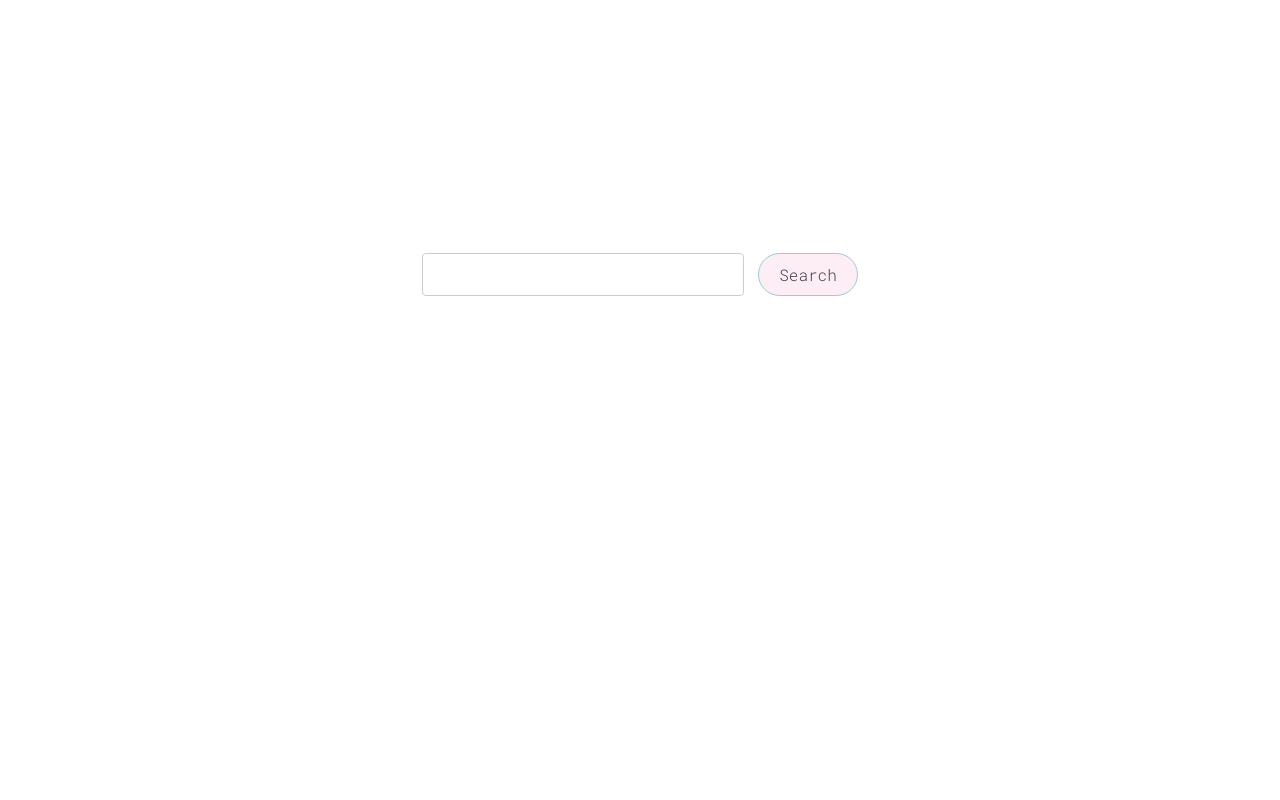
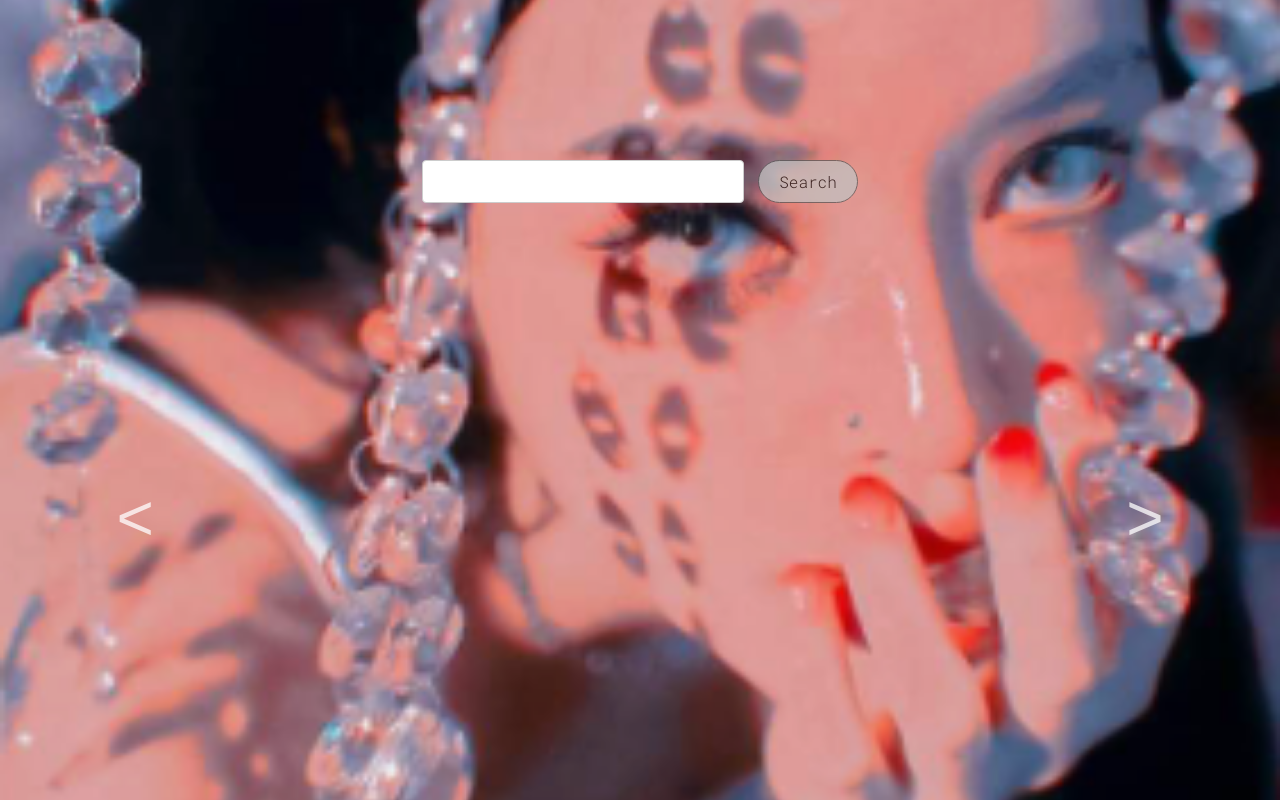
Before and after one commit to YantD729/cityView, a website: page index.html in a window 1280 px wide. Drawn offline with nearby package versions, Linux system fonts and the light colour scheme.

Commit message:
without showing images one page

```diff
--- a/index.html
+++ b/index.html
@@ -4,6 +4,7 @@
     <meta charset="UTF-8">
     <meta name="viewport" content="width=device-width, initial-scale=1.0">
     <title>city view - city photo searching website</title>
+    <script src="https://cdn.jsdelivr.net/npm/axios/dist/axios.min.js"></script>
     <script src="script.js" defer></script>
     <link rel="stylesheet" href="styles.css">
 </head>
@@ -12,5 +13,10 @@
         <input type="text" id="searchInput">
         <button id="searchButton">Search</button>
     </div>
+    <div class="image-box">
+        <button class="prev-btn" data-carousel-button="prev"><</button>
+        <div class="slides"></div>
+        <button class="next-btn" data-carousel-button="next">></button>
+    </div>
 </body>
 </html>
--- a/package.json
+++ b/package.json
@@ -1,5 +1,7 @@
 {
   "dependencies": {
-    "axios": "^1.4.0"
+    "axios": "^1.4.0",
+    "node-fetch": "^3.3.1",
+    "unsplash-js": "^7.0.18"
   }
 }
--- a/script.js
+++ b/script.js
@@ -1 +1,38 @@
-const body = document.querySelector("body")
+const html = document.querySelector("html")
+const searchBtn = document.querySelector("#searching-box button")
+const myAPIKey = "6hL3QGStGy43v6iOg0fN92ZTQCWbcWuGuh0QwyeoC50"
+let keyword = document.querySelector("#searching-box input").value
+let backgroundImgUrl = ""
+let picData = null
+
+searchBtn.addEventListener("click", function(event) {
+  console.log("pressed")
+  event.preventDefault();
+  keyword = document.querySelector("#searching-box input").value;
+  console.log(keyword)
+  displayImages(keyword, 3)
+    .then(() => {
+      changeBGImage();
+    })
+    .catch(error => {
+      console.log('Error happened during fetching!', error);
+    });
+})
+
+function displayImages(keyword, page) {
+  return axios({
+    method: 'get',
+    url: `https://api.unsplash.com/search/photos?page=${page}&query=${keyword}&client_id=${myAPIKey}`,
+  })
+    .then(response => {
+      console.log(response)
+      picData = response.data.results
+      console.log(picData)
+      backgroundImgUrl = response.data.results[0].urls.full
+    });
+}
+
+function changeBGImage() {
+  console.log(`url(${backgroundImgUrl})`)
+  html.style.backgroundImage = `url(${backgroundImgUrl})`;
+}
--- a/styles.scss
+++ b/styles.scss
@@ -1,23 +1,33 @@
 @import url('https://fonts.googleapis.com/css2?family=Roboto+Mono:wght@300;500&display=swap');
 
 $font-family: 'Roboto Mono', monospace;
+$placeholder-text: "input city name...";
 
 @mixin basicFont {
     font-family: $font-family;
     font-weight: 300;
 }
 
-body {
+html {
     @include basicFont;
-    background-repeat: no-repeat;
+    background: url(1.png) no-repeat center center fixed;
+    -webkit-background-size: cover;
+    -moz-background-size: cover;
+    -o-background-size: cover;
     background-size: cover;
 }
 
 #searching-box {
+    position: relative;
     display: flex;
     justify-content: center;
+    height: 20%;
+    width: 60%;
     align-items: center;
-    margin-top: 20%;
+    margin-top: 20vh;
+    margin-left: 20%;
+    margin-right: 20%;
+    margin-bottom: 30vh;
     input[type="text"] {
         @include basicFont;
         margin-right: 14px;
@@ -26,13 +36,14 @@ body {
         border-radius: 4px;
         font-size: 16px;
         width: 300px;
+
     }
     button {
         @include basicFont;
         opacity: 75%;
         padding: 10px 20px;
-        background-color: #FCE9F1;
-        border: 1px solid #73BBC9;
+        background-color: #c1c1c1;
+        border: 1px solid #575757;
         color: #080202;
         border-radius: 40px;
         cursor: pointer;
@@ -43,3 +54,37 @@ body {
         }
     }
 }
+
+.image-box {
+    position: relative;
+    display: flex;
+    height: 150px;
+    margin-right: 5%;
+    margin-left: 5%;
+    justify-content: space-between;
+    .slides {
+        position: absolute;
+        height: 100%;
+        left: 10vw;
+        right: 10vw;
+    }
+    .prev-btn,
+    .next-btn {
+        position: absolute;
+        background: transparent;
+        color: #ffffff;
+        opacity: 75%;
+        cursor: pointer;
+        font-size: 4rem;
+        height: 100%;
+        width: 10vw;
+        border: 0px;
+        outline: 0px;
+        &:active {
+            background-color: #ffffff;
+        }
+    }
+    .next-btn {
+        right: 0px;
+    }
+}
```
Also changed, not shown: 1.png (added), styles.css, 3 other files.
